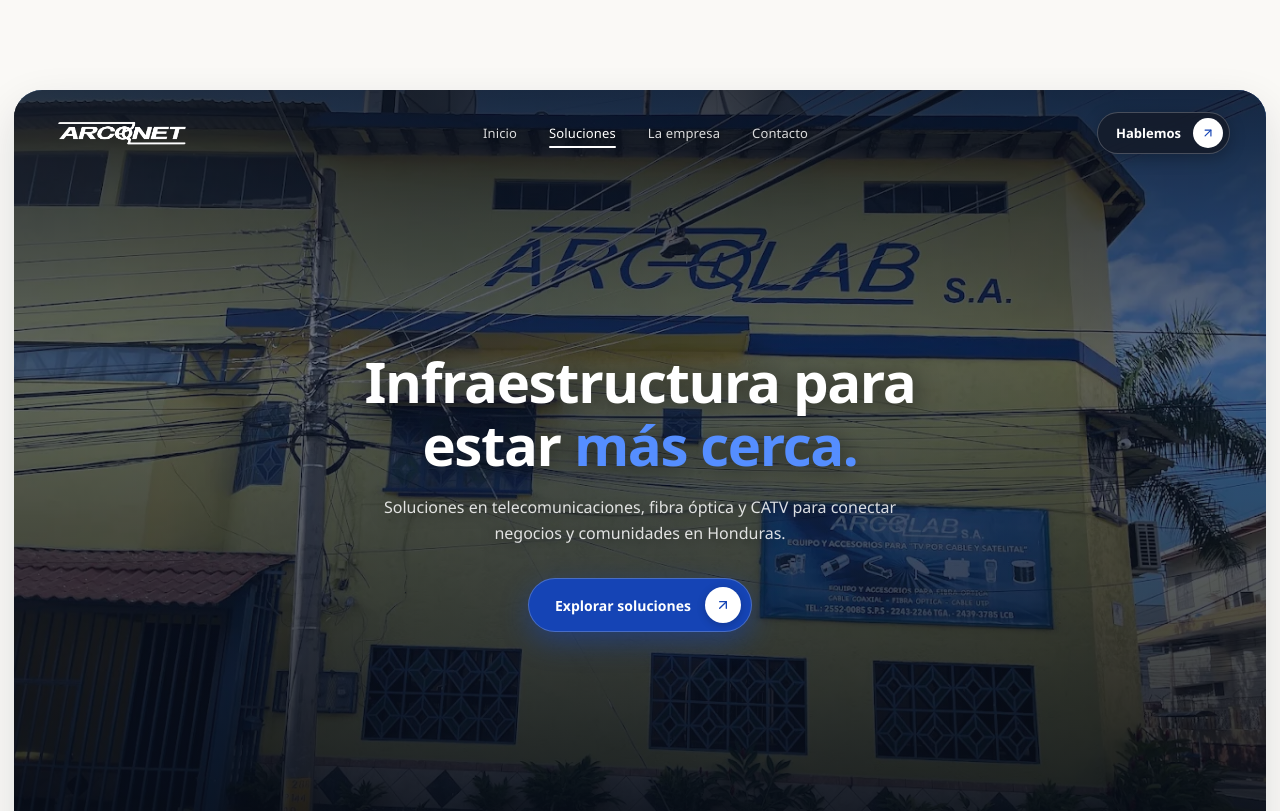
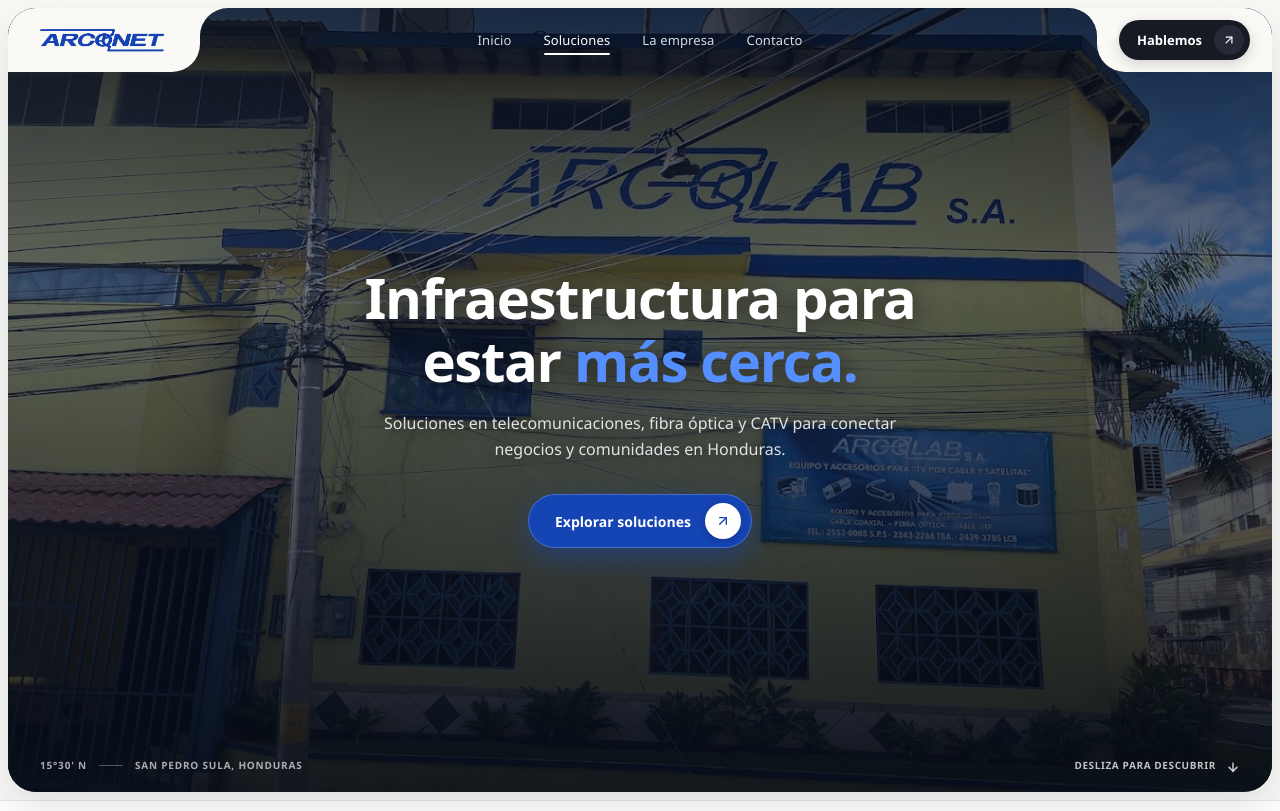
Before and after one commit to sarch-codelab/Arconet, a Next.js app: page / in a window 1280 px wide. Shown: the top 811 px of the page. Built offline with nearby package versions, Linux system fonts and the light colour scheme.

Commit message:
Implement exact S-curve cutouts for logo and right button matching reference image

```diff
--- a/app/home-experience.js
+++ b/app/home-experience.js
@@ -231,20 +231,22 @@
             <div className={styles.heroOverlay} />
           </div>
 
-          {/* Header integrated at the top */}
-          <div className={styles.cardHeader}>
+          {/* Header with left logo cutout tab, center dark nav, and right action cutout tab */}
+          <header className={styles.cardHeader}>
+            <div className={styles.cardLogoTab}>
               <a className={styles.cardBrand} href="#inicio" aria-label="Arconet, inicio">
                 <Image
                   src="/arconet.png"
                   alt="Arconet"
-                width={150}
-                height={25}
+                  width={142}
+                  height={24}
                   className={styles.heroLogoImg}
                   priority
                 />
               </a>
+            </div>
 
-            <nav className={styles.cardNav} aria-label="Navegación del hero">
+            <nav className={styles.cardCenterNav} aria-label="Navegación del hero">
               {NAVIGATION.map((item) => (
                 <a
                   key={item.id}
@@ -256,6 +258,7 @@
               ))}
             </nav>
 
+            <div className={styles.cardActionTab}>
               <a className={styles.cardTopPill} href="#contacto">
                 <span>Hablemos</span>
                 <span className={styles.cardTopPillIcon}>
@@ -263,6 +266,7 @@
                 </span>
               </a>
             </div>
+          </header>
 
           {/* Centered Main Hero Copy & Reference Pill Button */}
           <div className={styles.heroCenterContent}>
--- a/app/page.module.css
+++ b/app/page.module.css
@@ -555,8 +555,10 @@
 }
 
 .topbar {
-  position: sticky;
+  position: fixed;
   top: 0;
+  right: 0;
+  left: 0;
   z-index: 40;
   height: 78px;
   display: grid;
@@ -666,7 +668,7 @@
   width: 100%;
   min-height: 100vh;
   min-height: 100dvh;
-  padding: 12px 14px;
+  padding: 8px;
   box-sizing: border-box;
   display: flex;
   flex-direction: column;
@@ -677,8 +679,8 @@
   position: relative;
   flex: 1;
   width: 100%;
-  min-height: calc(100vh - 24px);
-  min-height: calc(100dvh - 24px);
+  min-height: calc(100vh - 16px);
+  min-height: calc(100dvh - 16px);
   border-radius: 28px;
   overflow: hidden;
   display: flex;
@@ -706,23 +708,53 @@
 .heroOverlay {
   position: absolute;
   inset: 0;
+  z-index: 1;
   background:
     linear-gradient(180deg, rgba(8, 14, 26, 0.82) 0%, rgba(12, 20, 38, 0.55) 35%, rgba(9, 15, 28, 0.7) 65%, rgba(7, 12, 22, 0.92) 100%),
     radial-gradient(circle at 50% 50%, rgba(21, 68, 181, 0.2) 0%, transparent 70%);
 }
 
-/* Header inside the card, positioned right near the top */
+/* Header with Left Logo Cutout & Right Action Cutout */
 .cardHeader {
   position: relative;
   z-index: 10;
-  display: flex;
-  align-items: center;
-  justify-content: space-between;
-  padding: 22px 36px 12px;
+  width: 100%;
+  height: 64px;
+  display: flex;
+  align-items: center;
+  justify-content: center;
+}
+
+/* Left Cutout Tab for Logo */
+.cardLogoTab {
+  position: absolute;
+  top: 0;
+  left: 0;
+  z-index: 2;
+  height: 64px;
+  padding: 0 28px 0 24px;
+  background: var(--paper);
+  border-bottom-right-radius: 28px;
+  display: flex;
+  align-items: center;
+}
+
+.cardLogoTab::after {
+  content: "";
+  position: absolute;
+  top: 0;
+  right: -28px;
+  width: 28px;
+  height: 28px;
+  background: transparent;
+  border-top-left-radius: 28px;
+  box-shadow: -10px -10px 0 10px var(--paper);
+  pointer-events: none;
 }
 
 .cardBrand {
-  display: block;
+  display: flex;
+  align-items: center;
   transition: opacity 180ms ease, transform 180ms ease;
 }
 
@@ -732,20 +764,104 @@
 }
 
 .heroLogoImg {
-  filter: brightness(0) invert(1);
-  width: 144px;
+  width: 140px;
   height: auto;
   display: block;
 }
 
-/* Center nav links */
-.cardNav {
+/* Right Cutout Tab for Action Button */
+.cardActionTab {
+  position: absolute;
+  top: 0;
+  right: 0;
+  z-index: 2;
+  height: 64px;
+  padding: 0 22px;
+  background: var(--paper);
+  border-bottom-left-radius: 28px;
+  display: flex;
+  align-items: center;
+}
+
+.cardActionTab::before {
+  content: "";
+  position: absolute;
+  top: 0;
+  left: -28px;
+  width: 28px;
+  height: 28px;
+  background: transparent;
+  border-top-right-radius: 28px;
+  box-shadow: 10px -10px 0 10px var(--paper);
+  pointer-events: none;
+}
+
+/* Top right pill button inside right cutout */
+.cardTopPill {
+  background: #171a22;
+  border-radius: 9999px;
+  padding: 5px 6px 5px 18px;
+  display: inline-flex;
+  align-items: center;
+  gap: 12px;
+  color: #ffffff !important;
+  font-size: 13px;
+  font-weight: 600;
+  text-decoration: none;
+  transition: background 200ms ease, transform 200ms ease, box-shadow 200ms ease;
+  box-shadow: 0 4px 14px rgba(0, 0, 0, 0.16);
+}
+
+.cardTopPill > span:first-child {
+  color: #ffffff !important;
+}
+
+.cardTopPill:hover {
+  background: var(--blue);
+  transform: translateY(-1px);
+  box-shadow: 0 6px 18px rgba(21, 68, 181, 0.35);
+}
+
+.cardTopPillIcon {
+  width: 30px;
+  height: 30px;
+  border-radius: 50%;
+  background: #252a36;
+  color: #ffffff !important;
+  display: inline-flex;
+  align-items: center;
+  justify-content: center;
+  transition: transform 200ms ease, background 200ms ease;
+}
+
+.cardTopPillIcon svg {
+  color: #ffffff !important;
+  stroke: #ffffff !important;
+}
+
+.cardTopPill:hover .cardTopPillIcon {
+  background: #ffffff;
+  color: var(--blue) !important;
+  transform: translate(1px, -1px);
+}
+
+.cardTopPill:hover .cardTopPillIcon svg {
+  color: var(--blue) !important;
+  stroke: var(--blue) !important;
+}
+
+/* Center nav links on dark image */
+.cardCenterNav {
+  position: relative;
+  z-index: 1;
+  height: 64px;
   display: flex;
   align-items: center;
   gap: clamp(16px, 2.5vw, 36px);
-}
-
-.cardNav a {
+  margin: 0 auto;
+}
+
+.cardCenterNav a {
   position: relative;
   color: rgba(255, 255, 255, 0.85) !important;
   font-size: 13px;
@@ -757,12 +873,12 @@
   text-shadow: 0 1px 4px rgba(0, 0, 0, 0.5);
 }
 
-.cardNav a:hover,
-.cardNav .cardNavActive {
+.cardCenterNav a:hover,
+.cardCenterNav .cardNavActive {
   color: #ffffff !important;
 }
 
-.cardNav a::after {
+.cardCenterNav a::after {
   content: "";
   position: absolute;
   bottom: 0;
@@ -776,60 +892,9 @@
   border-radius: 1px;
 }
 
-.cardNav a:hover::after,
-.cardNav .cardNavActive::after {
+.cardCenterNav a:hover::after,
+.cardCenterNav .cardNavActive::after {
   transform: scaleX(1);
-}
-
-/* Top right pill button: "Connect with us" -> "Hablemos" */
-.cardTopPill {
-  background: rgba(20, 26, 40, 0.82);
-  border: 1px solid rgba(255, 255, 255, 0.22);
-  backdrop-filter: blur(12px);
-  -webkit-backdrop-filter: blur(12px);
-  border-radius: 9999px;
-  padding: 5px 6px 5px 18px;
-  display: inline-flex;
-  align-items: center;
-  gap: 12px;
-  color: #ffffff !important;
-  font-size: 13px;
-  font-weight: 600;
-  text-decoration: none;
-  transition: background 200ms ease, border-color 200ms ease, transform 200ms ease;
-  box-shadow: 0 4px 16px rgba(0, 0, 0, 0.25);
-}
-
-.cardTopPill > span:first-child {
-  color: #ffffff !important;
-}
-
-.cardTopPill:hover {
-  background: var(--blue);
-  border-color: var(--blue);
-  transform: translateY(-1px);
-}
-
-.cardTopPillIcon {
-  width: 30px;
-  height: 30px;
-  border-radius: 50%;
-  background: #ffffff;
-  color: var(--blue) !important;
-  display: inline-flex;
-  align-items: center;
-  justify-content: center;
-  transition: transform 200ms ease, color 200ms ease;
-}
-
-.cardTopPillIcon svg {
-  color: var(--blue) !important;
-  stroke: var(--blue) !important;
-}
-
-.cardTopPill:hover .cardTopPillIcon {
-  color: var(--blue) !important;
-  transform: translate(1px, -1px);
 }
 
 /* Center Content */
@@ -1752,10 +1817,9 @@
 @media (max-width: 1040px) {
   .topbar { grid-template-columns: auto 1fr auto; gap: 18px; padding-right: 30px; padding-left: 30px; }
   .navigation { justify-self: center; gap: 19px; }
-  .heroFrame { padding: 10px 12px; }
-  .heroCard { border-radius: 22px; }
-  .cardHeader { padding: 18px 24px 10px; }
-  .cardNav { gap: 18px; }
+  .heroFrame { padding: 8px; }
+  .heroCard { border-radius: 24px; }
+  .cardCenterNav { gap: 18px; }
   .heroCenterTitle { font-size: clamp(30px, 4.8vw, 46px); }
   .solutionsHeading, .stageFooter { padding-right: 30px; padding-left: 30px; }
   .solutionPanel { padding-right: 30px; padding-left: 30px; }
@@ -1771,13 +1835,17 @@
   .topAction { min-height: 34px; gap: 5px; padding: 0 8px; font-size: 9px; }
   .topAction svg { width: 13px; }
 
-  .heroFrame { padding: 8px; min-height: 100vh; min-height: 100dvh; }
-  .heroCard { border-radius: 18px; min-height: calc(100vh - 16px); min-height: calc(100dvh - 16px); }
-  .cardHeader { padding: 14px 16px 8px; }
-  .heroLogoImg { width: 110px; }
-  .cardNav { display: none; }
-  .cardTopPill { padding: 4px 5px 4px 12px; font-size: 11px; gap: 8px; }
-  .cardTopPillIcon { width: 24px; height: 24px; }
+  .heroFrame { padding: 6px; min-height: 100vh; min-height: 100dvh; }
+  .heroCard { border-radius: 20px; min-height: calc(100vh - 12px); min-height: calc(100dvh - 12px); }
+  .cardHeader { height: 52px; }
+  .cardLogoTab { height: 52px; padding: 0 16px 0 14px; border-bottom-right-radius: 18px; }
+  .cardLogoTab::after { right: -18px; width: 18px; height: 18px; border-top-left-radius: 18px; box-shadow: -6px -6px 0 6px var(--paper); }
+  .heroLogoImg { width: 105px; }
+  .cardCenterNav { display: none; }
+  .cardActionTab { height: 52px; padding: 0 12px; border-bottom-left-radius: 18px; }
+  .cardActionTab::before { left: -18px; width: 18px; height: 18px; border-top-right-radius: 18px; box-shadow: 6px -6px 0 6px var(--paper); }
+  .cardTopPill { padding: 4px 5px 4px 10px; font-size: 11px; gap: 6px; }
+  .cardTopPillIcon { width: 22px; height: 22px; }
   .cardTopPillIcon svg { width: 12px; height: 12px; }
   .heroCenterContent { padding: 24px 14px; }
   .heroCenterTitle { font-size: clamp(26px, 7.5vw, 36px); }
```
Lines whose indentation alone changed are shown as unchanged.
